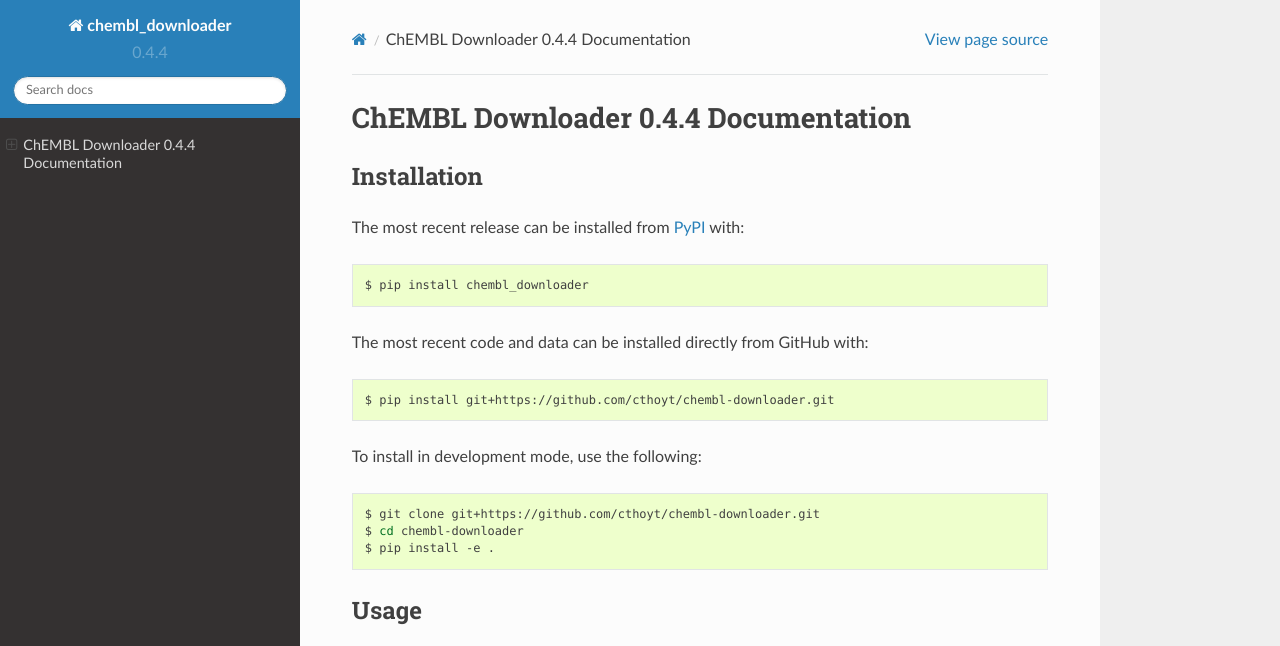
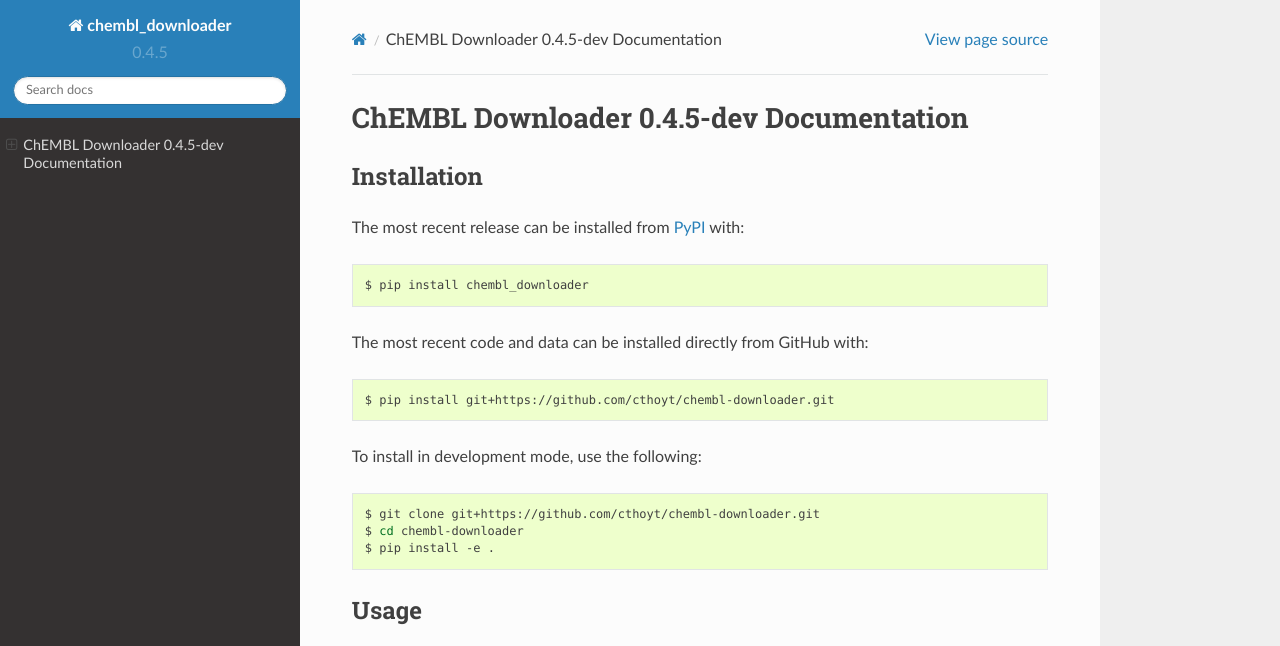
Before and after one commit to cthoyt/chembl-downloader, a Sphinx documentation site: the page built from docs/source/index.rst, in a window 1280 px wide and 1212 px high, cut to the strip 0-646 px from the top of the window. Built offline with Sphinx 7.4.7 and the Read the Docs theme 2.0.0, drawn with Linux system fonts in a browser that asks for light colours.

Commit message:
Bump version: 0.4.4 → 0.4.5-dev

```diff
--- a/docs/source/conf.py
+++ b/docs/source/conf.py
@@ -27,7 +27,7 @@
 author = "Charles Tapley Hoyt"
 
 # The full version, including alpha/beta/rc tags.
-release = "0.4.4"
+release = "0.4.5-dev"
 
 # The short X.Y version.
 parsed_version = re.match(
--- a/setup.cfg
+++ b/setup.cfg
@@ -4,7 +4,7 @@
 # Configuring setup()
 [metadata]
 name = chembl_downloader
-version = 0.4.4
+version = 0.4.5-dev
 description = Reproducibly download, open, parse, and query ChEMBL
 long_description = file: README.md
 long_description_content_type = text/markdown
```
Also changed, not shown: .bumpversion.cfg.
